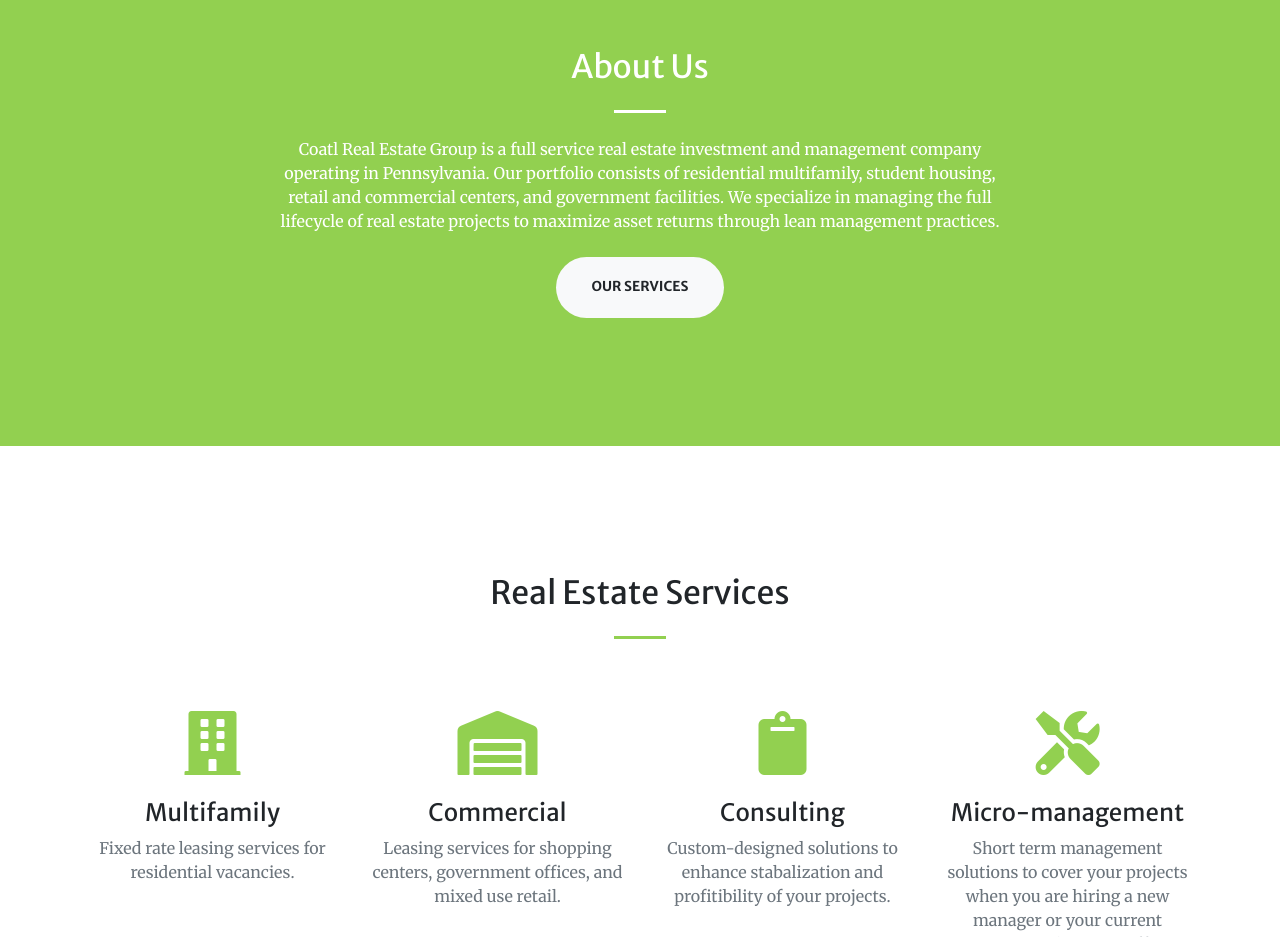
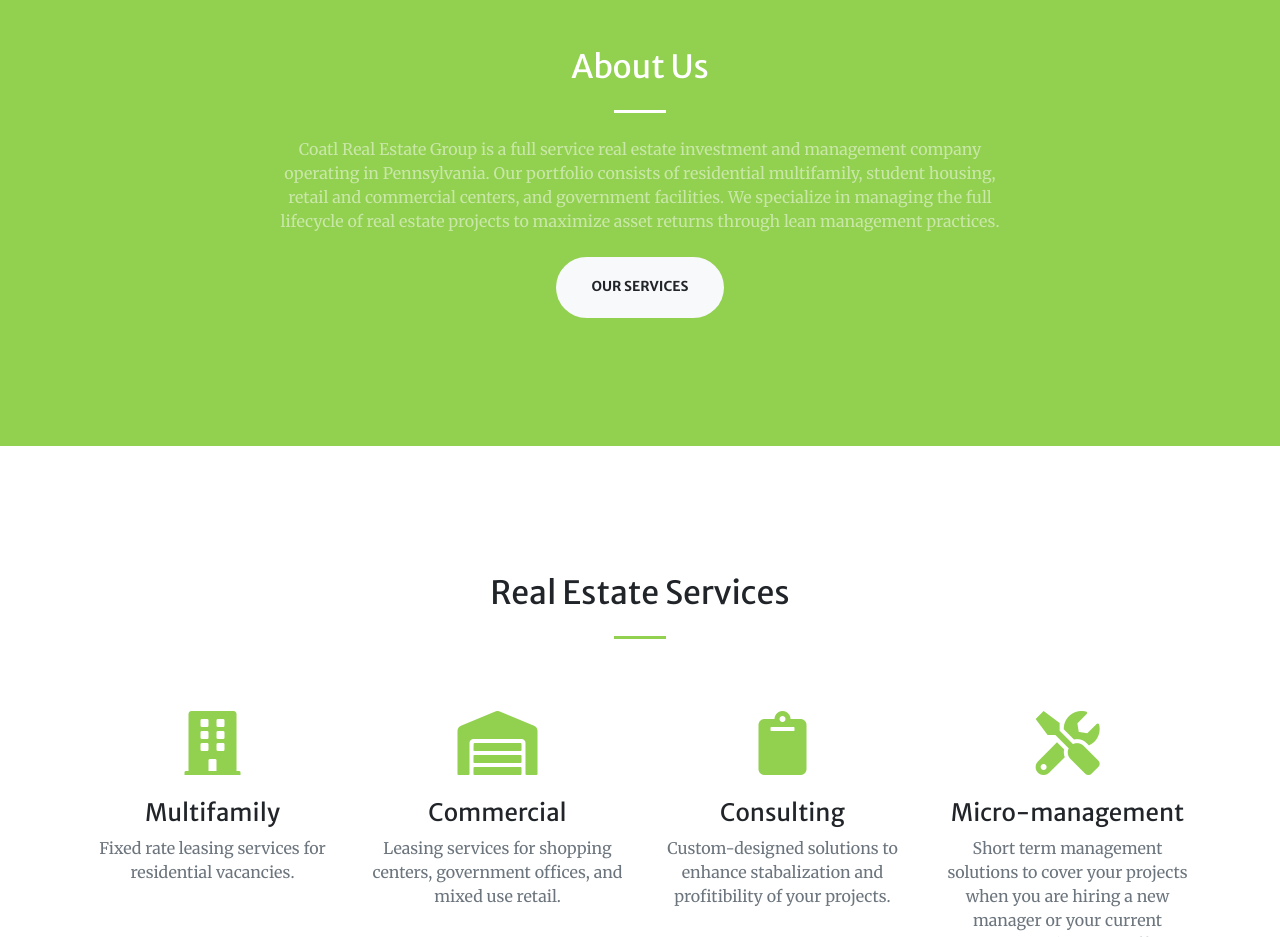
Before and after one commit to phillyfinaidhelp/coatlreg.github.io, a website: page index.html in a window 1280 px wide. Shown: the part 880-1817 px from the top of the page. Drawn offline with Linux system fonts and the light colour scheme.

Commit message:
Update index.html

```diff
--- a/index.html
+++ b/index.html
@@ -76,7 +76,7 @@
         <div class="col-lg-8 text-center">
           <h2 class="text-white mt-0">About Us</h2>
           <hr class="divider light my-4">
-          <p class="text-white mb-4">Coatl Real Estate Group is a full service real estate investment and management company operating in Pennsylvania. Our portfolio consists of residential multifamily, student housing, retail and commercial centers, and government facilities. We specialize in managing the full lifecycle of real estate projects to maximize asset returns through lean management practices.</p>
+          <p class="text-white-50 mb-4">Coatl Real Estate Group is a full service real estate investment and management company operating in Pennsylvania. Our portfolio consists of residential multifamily, student housing, retail and commercial centers, and government facilities. We specialize in managing the full lifecycle of real estate projects to maximize asset returns through lean management practices.</p>
           <a class="btn btn-light btn-xl js-scroll-trigger" href="#services">Our Services</a>
         </div>
       </div>
```
